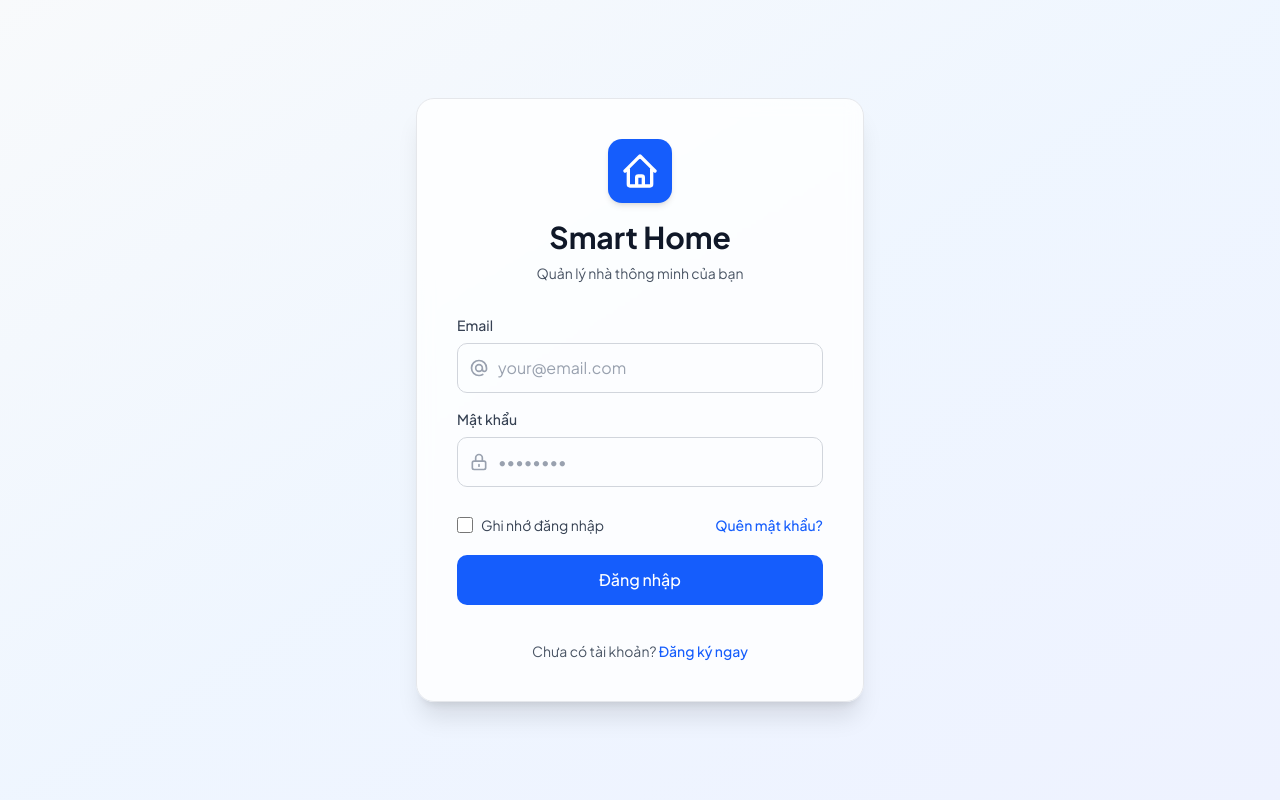
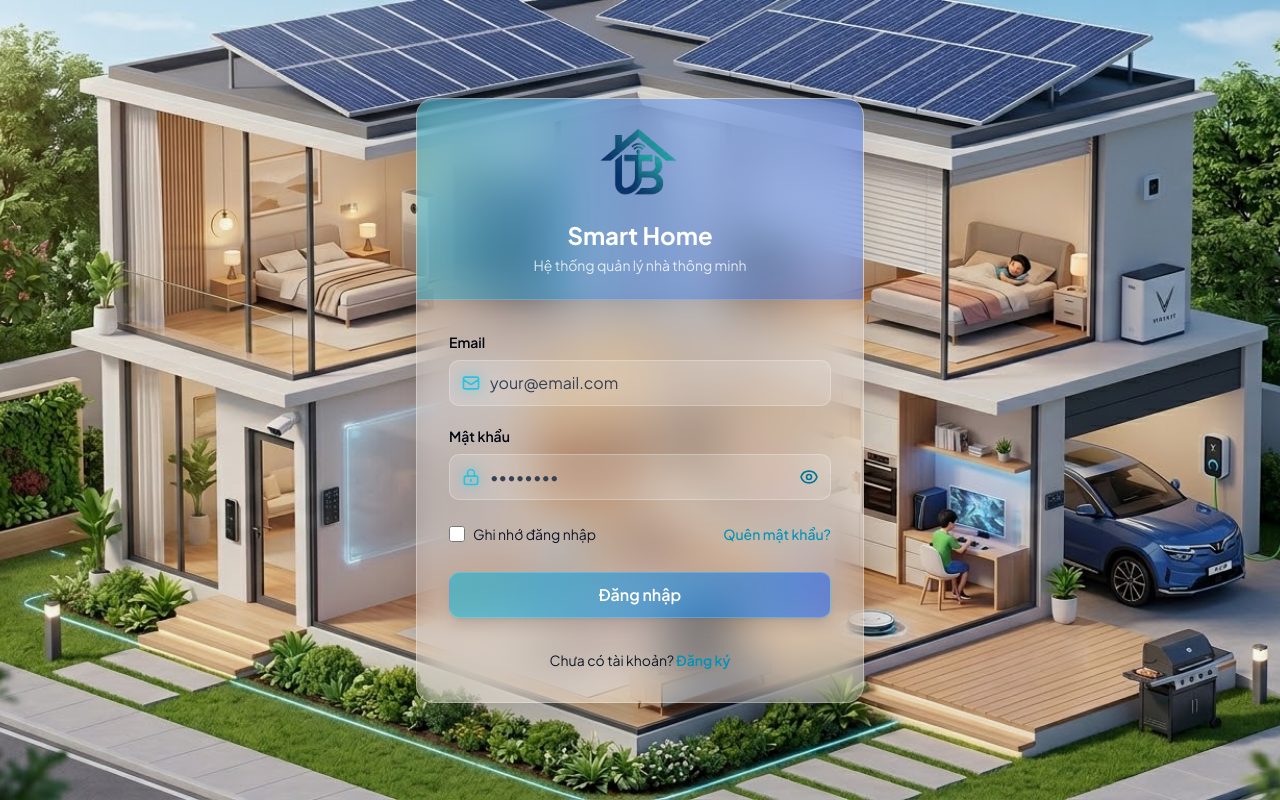
Before and after one commit to mihtuandau/smart_home, a Next.js app in the folder client/: page /login in a window 1280 px wide. Built offline with nearby package versions, Linux system fonts and the light colour scheme; no server answers.

Commit message:
improve auth

```diff
--- a/client/next.config.ts
+++ b/client/next.config.ts
@@ -3,6 +3,7 @@ import type { NextConfig } from "next";
 const nextConfig: NextConfig = {
   /* config options here */
   reactCompiler: true,
+  devIndicators: false,
 };
 
 export default nextConfig;
--- a/client/src/app/(auth)/login/page.tsx
+++ b/client/src/app/(auth)/login/page.tsx
@@ -1,6 +1,8 @@
 'use client';
 
 import React, { useState, FormEvent } from 'react';
+import Image from 'next/image';
+import Link from 'next/link';
 import { useRouter } from 'next/navigation';
 import { useAuth } from '@/contexts/AuthContext';
 import { LoginCredentials } from '@/types';
@@ -14,6 +16,7 @@ export default function LoginPage() {
     email: '',
     password: '',
   });
+  const [showPassword, setShowPassword] = useState(false);
   const [error, setError] = useState<string>('');
   const [fieldErrors, setFieldErrors] = useState<{ email?: string; password?: string }>({});
   const [isLoading, setIsLoading] = useState(false);
@@ -48,41 +51,61 @@ export default function LoginPage() {
   };
 
   return (
-    <div className="min-h-screen flex items-center justify-center bg-gradient-to-br from-slate-50 via-blue-50 to-indigo-50 px-4 py-12">
-      <div className="max-w-md w-full space-y-8">
-        <div className="bg-white/80 backdrop-blur-sm border border-gray-200 p-10 rounded-2xl shadow-xl">
-          {/* Logo & Title */}
-          <div className="text-center mb-8">
-            <div className="mx-auto h-16 w-16 bg-blue-600 rounded-xl flex items-center justify-center mb-4 shadow-md">
-              <svg className="h-10 w-10 text-white" fill="none" stroke="currentColor" viewBox="0 0 24 24">
-                <path strokeLinecap="round" strokeLinejoin="round" strokeWidth={2} d="M3 12l2-2m0 0l7-7 7 7M5 10v10a1 1 0 001 1h3m10-11l2 2m-2-2v10a1 1 0 01-1 1h-3m-6 0a1 1 0 001-1v-4a1 1 0 011-1h2a1 1 0 011 1v4a1 1 0 001 1m-6 0h6" />
-              </svg>
+    <div className="min-h-screen flex items-center justify-center px-4 py-12 relative overflow-hidden">
+      {/* Background image */}
+      <div
+        className="absolute inset-0 bg-cover bg-center"
+        style={{
+          backgroundImage: 'url(/images/images_login.jpg)',
+        }}
+      />
+
+      {/* Subtle overlay */}
+      <div className="absolute inset-0 bg-gradient-to-b from-black/0 to-black/4" />
+
+      {/* Content */}
+      <div className="relative w-full max-w-md z-10">
+        <div className="bg-white/18 backdrop-blur-xl rounded-2xl shadow-2xl overflow-hidden border border-white/35">
+          {/* Header */}
+          <div className="bg-gradient-to-r from-cyan-500/36 via-blue-500/36 to-blue-600/36 backdrop-blur-md px-8 pb-6 border-b border-white/18">
+            <div className="flex justify-center">
+              <div className="">
+                <Image
+                  src="/images/logo_smart.png"
+                  alt="Smart Home Logo"
+                  width={40}
+                  height={40}
+                  className="h-30 w-30 object-contain"
+                  priority
+                />
               </div>
-            <h2 className="text-3xl font-bold text-gray-900 mb-2">Smart Home</h2>
-            <p className="text-gray-600 text-sm">Quản lý nhà thông minh của bạn</p>
+            </div>
+            <h1 className="text-2xl font-bold text-white text-center">Smart Home</h1>
+            <p className="text-white/80 text-center text-sm mt-1">Hệ thống quản lý nhà thông minh</p>
           </div>
 
-          {/* API Error */}
+          {/* Form */}
+          <div className="p-8 backdrop-blur-md">
+            {/* Error */}
             {error && (
-            <div className="bg-red-50 border border-red-200 text-red-700 px-4 py-3 rounded-lg text-sm mb-6 flex items-center gap-2">
-              <svg className="w-5 h-5 shrink-0" fill="currentColor" viewBox="0 0 20 20">
+              <div className="mb-6 p-4 bg-red-500/14 border border-red-300/35 rounded-xl flex items-start gap-3 backdrop-blur-sm">
+                <svg className="w-5 h-5 text-red-600 shrink-0 mt-0.5" fill="currentColor" viewBox="0 0 20 20">
                   <path fillRule="evenodd" d="M10 18a8 8 0 100-16 8 8 0 000 16zM8.707 7.293a1 1 0 00-1.414 1.414L8.586 10l-1.293 1.293a1 1 0 101.414 1.414L10 11.414l1.293 1.293a1 1 0 001.414-1.414L11.414 10l1.293-1.293a1 1 0 00-1.414-1.414L10 8.586 8.707 7.293z" clipRule="evenodd" />
                 </svg>
-              {error}
+                <p className="text-sm text-red-700 font-medium">{error}</p>
               </div>
             )}
 
             <form onSubmit={handleSubmit} className="space-y-5">
-            <div className="space-y-4">
               {/* Email */}
               <div>
-                <label htmlFor="email" className="block text-sm font-medium text-gray-700 mb-2">
+                <label htmlFor="email" className="block text-sm font-semibold text-gray-950 mb-2">
                   Email
                 </label>
                 <div className="relative">
                   <div className="absolute inset-y-0 left-0 pl-3 flex items-center pointer-events-none">
-                    <svg className="h-5 w-5 text-gray-400" fill="none" stroke="currentColor" viewBox="0 0 24 24">
-                      <path strokeLinecap="round" strokeLinejoin="round" strokeWidth={2} d="M16 12a4 4 0 10-8 0 4 4 0 008 0zm0 0v1.5a2.5 2.5 0 005 0V12a9 9 0 10-9 9m4.5-1.206a8.959 8.959 0 01-4.5 1.207" />
+                    <svg className="h-5 w-5 text-cyan-500" fill="none" stroke="currentColor" viewBox="0 0 24 24">
+                      <path strokeLinecap="round" strokeLinejoin="round" strokeWidth={2} d="M3 8l7.89 5.26a2 2 0 002.22 0L21 8M5 19h14a2 2 0 002-2V7a2 2 0 00-2-2H5a2 2 0 00-2 2v10a2 2 0 002 2z" />
                     </svg>
                   </div>
                   <input
@@ -92,94 +115,122 @@ export default function LoginPage() {
                     autoComplete="email"
                     value={credentials.email}
                     onChange={(e) => setCredentials({ ...credentials, email: e.target.value })}
-                    className={`block w-full pl-10 pr-3 py-3 border rounded-lg focus:outline-none focus:ring-2 focus:ring-blue-500 focus:border-transparent text-gray-900 placeholder-gray-400 ${
-                      fieldErrors.email ? 'border-red-400 bg-red-50' : 'border-gray-300'
+                    className={`block w-full pl-10 pr-4 py-2.5 border rounded-lg focus:outline-none focus:ring-2 focus:ring-cyan-300 focus:border-transparent transition backdrop-blur-sm text-gray-900 placeholder-gray-700 ${
+                      fieldErrors.email ? 'border-red-400/55 bg-red-50/18' : 'border-white/26 bg-white/16 hover:bg-white/24'
                     }`}
                     placeholder="your@email.com"
                   />
                 </div>
                 {fieldErrors.email && (
-                  <p className="mt-1 text-xs text-red-600">{fieldErrors.email}</p>
+                  <p className="mt-1.5 text-xs text-red-700 font-medium">{fieldErrors.email}</p>
                 )}
               </div>
 
               {/* Password */}
               <div>
-                <label htmlFor="password" className="block text-sm font-medium text-gray-700 mb-2">
+                <label htmlFor="password" className="block text-sm font-semibold text-gray-950 mb-2">
                   Mật khẩu
                 </label>
                 <div className="relative">
                   <div className="absolute inset-y-0 left-0 pl-3 flex items-center pointer-events-none">
-                    <svg className="h-5 w-5 text-gray-400" fill="none" stroke="currentColor" viewBox="0 0 24 24">
+                    <svg className="h-5 w-5 text-cyan-500" fill="none" stroke="currentColor" viewBox="0 0 24 24">
                       <path strokeLinecap="round" strokeLinejoin="round" strokeWidth={2} d="M12 15v2m-6 4h12a2 2 0 002-2v-6a2 2 0 00-2-2H6a2 2 0 00-2 2v6a2 2 0 002 2zm10-10V7a4 4 0 00-8 0v4h8z" />
                     </svg>
                   </div>
                   <input
                     id="password"
                     name="password"
-                    type="password"
+                    type={showPassword ? 'text' : 'password'}
                     autoComplete="current-password"
                     value={credentials.password}
                     onChange={(e) => setCredentials({ ...credentials, password: e.target.value })}
-                    className={`block w-full pl-10 pr-3 py-3 border rounded-lg focus:outline-none focus:ring-2 focus:ring-blue-500 focus:border-transparent text-gray-900 placeholder-gray-400 ${
-                      fieldErrors.password ? 'border-red-400 bg-red-50' : 'border-gray-300'
+                    className={`block w-full pl-10 pr-11 py-2.5 border rounded-lg focus:outline-none focus:ring-2 focus:ring-cyan-300 focus:border-transparent transition backdrop-blur-sm text-gray-900 placeholder-gray-700 ${
+                      fieldErrors.password ? 'border-red-400/55 bg-red-50/18' : 'border-white/26 bg-white/16 hover:bg-white/24'
                     }`}
                     placeholder="••••••••"
                   />
+                  <button
+                    type="button"
+                    onClick={() => setShowPassword((prev) => !prev)}
+                    className="absolute inset-y-0 right-0 pr-3 flex items-center text-cyan-700 hover:text-cyan-900 transition"
+                    aria-label={showPassword ? 'Ẩn mật khẩu' : 'Hiện mật khẩu'}
+                  >
+                    {showPassword ? (
+                      <svg className="h-5 w-5" fill="none" stroke="currentColor" viewBox="0 0 24 24">
+                        <path
+                          strokeLinecap="round"
+                          strokeLinejoin="round"
+                          strokeWidth={2}
+                          d="M13.875 18.825A10.05 10.05 0 0112 19c-4.478 0-8.268-2.943-9.542-7a9.961 9.961 0 012.153-3.592M6.223 6.223A9.953 9.953 0 0112 5c4.478 0 8.268 2.943 9.542 7a9.967 9.967 0 01-4.293 5.337M15 12a3 3 0 11-6 0 3 3 0 016 0zM3 3l18 18"
+                        />
+                      </svg>
+                    ) : (
+                      <svg className="h-5 w-5" fill="none" stroke="currentColor" viewBox="0 0 24 24">
+                        <path
+                          strokeLinecap="round"
+                          strokeLinejoin="round"
+                          strokeWidth={2}
+                          d="M15 12a3 3 0 11-6 0 3 3 0 016 0z"
+                        />
+                        <path
+                          strokeLinecap="round"
+                          strokeLinejoin="round"
+                          strokeWidth={2}
+                          d="M2.458 12C3.732 7.943 7.522 5 12 5c4.478 0 8.268 2.943 9.542 7-1.274 4.057-5.064 7-9.542 7-4.478 0-8.268-2.943-9.542-7z"
+                        />
+                      </svg>
+                    )}
+                  </button>
                 </div>
                 {fieldErrors.password && (
-                  <p className="mt-1 text-xs text-red-600">{fieldErrors.password}</p>
+                  <p className="mt-1.5 text-xs text-red-700 font-medium">{fieldErrors.password}</p>
                 )}
-              </div>
               </div>
 
               {/* Remember & Forgot */}
-            <div className="flex items-center justify-between pt-2">
-              <div className="flex items-center">
+              <div className="flex items-center justify-between pt-1">
+                <label className="flex items-center cursor-pointer">
                   <input
                     id="remember-me"
                     name="remember-me"
                     type="checkbox"
-                  className="h-4 w-4 rounded border-gray-300 text-blue-600 focus:ring-blue-500"
+                    className="h-4 w-4 rounded border-gray-400/30 text-cyan-600 focus:ring-cyan-300 bg-white/16"
                   />
-                <label htmlFor="remember-me" className="ml-2 block text-sm text-gray-700">
-                  Ghi nhớ đăng nhập
+                  <span className="ml-2 text-sm text-gray-900">Ghi nhớ đăng nhập</span>
                 </label>
-              </div>
-              <div className="text-sm">
-                <a href="#" className="font-medium text-blue-600 hover:text-blue-500">
+                <a href="#" className="text-sm font-medium text-cyan-600 hover:text-cyan-700 transition">
                   Quên mật khẩu?
                 </a>
-              </div>
               </div>
 
               {/* Submit */}
               <button
                 type="submit"
                 disabled={isLoading}
-              className="w-full flex justify-center items-center gap-2 py-3 px-4 border border-transparent rounded-lg text-white bg-blue-600 hover:bg-blue-700 focus:outline-none focus:ring-2 focus:ring-offset-2 focus:ring-blue-500 transition-colors duration-200 disabled:opacity-50 disabled:cursor-not-allowed font-medium"
+                className="w-full mt-7 py-2.5 px-4 bg-gradient-to-r from-cyan-500/52 to-blue-600/52 hover:from-cyan-600/62 hover:to-blue-700/62 text-white font-semibold rounded-lg transition-all shadow-lg hover:shadow-xl disabled:opacity-50 disabled:cursor-not-allowed flex items-center justify-center gap-2 backdrop-blur-sm border border-cyan-200/25"
               >
                 {isLoading ? (
                   <>
-                  <svg className="animate-spin h-5 w-5 text-white" fill="none" viewBox="0 0 24 24">
+                    <svg className="animate-spin h-4 w-4" fill="none" viewBox="0 0 24 24">
                       <circle className="opacity-25" cx="12" cy="12" r="10" stroke="currentColor" strokeWidth="4"></circle>
                       <path className="opacity-75" fill="currentColor" d="M4 12a8 8 0 018-8V0C5.373 0 0 5.373 0 12h4zm2 5.291A7.962 7.962 0 014 12H0c0 3.042 1.135 5.824 3 7.938l3-2.647z"></path>
                     </svg>
-                  Đang đăng nhập...
+                    Vui lòng chờ...
                   </>
                 ) : (
                   'Đăng nhập'
                 )}
               </button>
 
-            {/* Register Link */}
-            <div className="text-center text-sm pt-4">
-              <span className="text-gray-600">Chưa có tài khoản? </span>
-              <a href="/register" className="font-medium text-blue-600 hover:text-blue-500">
-                Đăng ký ngay
-              </a>
+              {/* Sign up */}
+              <p className="text-center text-sm text-gray-900 pt-3">
+                Chưa có tài khoản?{' '}
+                <Link href="/register" className="font-semibold text-cyan-600 hover:text-cyan-700 transition">
+                  Đăng ký
+                </Link>
+              </p>
+            </form>
           </div>
-          </form>
         </div>
       </div>
     </div>
--- a/client/src/app/(auth)/register/page.tsx
+++ b/client/src/app/(auth)/register/page.tsx
@@ -5,39 +5,71 @@ import Link from 'next/link';
 
 export default function RegisterPage() {
   return (
-    <div className="min-h-screen flex items-center justify-center bg-gradient-to-br from-slate-50 via-blue-50 to-indigo-50 px-4 py-12">
-      <div className="max-w-md w-full space-y-8">
-        <div className="bg-white/80 backdrop-blur-sm border border-gray-200 p-10 rounded-2xl shadow-xl">
-          {/* Logo & Title */}
-          <div className="text-center mb-8">
-            <div className="mx-auto h-16 w-16 bg-red-600 rounded-xl flex items-center justify-center mb-4 shadow-md">
-              <svg className="h-10 w-10 text-white" fill="none" stroke="currentColor" viewBox="0 0 24 24">
-                <path strokeLinecap="round" strokeLinejoin="round" strokeWidth={2} d="M12 8v4m0 4v.01M21 12a9 9 0 11-18 0 9 9 0 0118 0z" />
+    <div className="min-h-screen flex items-center justify-center px-4 py-12 relative overflow-hidden">
+      {/* Background image */}
+      <div
+        className="absolute inset-0 bg-cover bg-center"
+        style={{
+          backgroundImage: 'url(/images/images_login.jpg)',
+        }}
+      />
+
+      {/* Subtle overlay */}
+      <div className="absolute inset-0 bg-gradient-to-b from-black/0 to-black/4" />
+
+      <div className="relative w-full max-w-md z-10">
+        <div className="bg-white/18 backdrop-blur-xl rounded-2xl shadow-2xl overflow-hidden border border-white/35">
+          {/* Header */}
+          <div className="bg-gradient-to-r from-cyan-500/36 via-blue-500/36 to-blue-600/36 backdrop-blur-md px-8 pt-8 pb-6 border-b border-white/18">
+            <div className="flex justify-center mb-4">
+              <div className="h-16 w-16 bg-white/10 backdrop-blur rounded-xl flex items-center justify-center border border-white/30 shadow-lg hover:bg-white/18 transition">
+                <svg className="h-10 w-10 text-white" fill="currentColor" viewBox="0 0 20 20">
+                  <path fillRule="evenodd" d="M13 6a3 3 0 11-6 0 3 3 0 016 0zM18 8a2 2 0 11-4 0 2 2 0 014 0zM14 15a4 4 0 00-8 0v1h8v-1zM6 8a2 2 0 11-4 0 2 2 0 014 0zM16 18v-3a5.972 5.972 0 00-.75-2.906A3.005 3.005 0 0119 15v3h-3zM4.75 12.094A5.973 5.973 0 004 15v3H1v-3a3 3 0 013.75-2.906z" clipRule="evenodd" />
                 </svg>
               </div>
-            <h2 className="text-3xl font-bold text-gray-900 mb-2">Đăng ký đã bị khóa</h2>
-            <p className="text-gray-600 text-sm">Hiện tại chúng tôi không chấp nhận đăng ký tài khoản mới</p>
+            </div>
+            <h1 className="text-2xl font-bold text-white text-center">Đăng ký đã khóa</h1>
+            <p className="text-white/80 text-center text-sm mt-1">Tính năng tạo tài khoản tạm thời không khả dụng</p>
           </div>
 
+          {/* Content */}
+          <div className="p-8 backdrop-blur-md">
             {/* Warning Message */}
-          <div className="bg-yellow-50 border border-yellow-200 text-yellow-800 px-4 py-4 rounded-lg text-sm mb-6 flex items-start gap-3">
-            <svg className="w-5 h-5 shrink-0 mt-0.5" fill="currentColor" viewBox="0 0 20 20">
+            <div className="mb-6 p-4 bg-amber-500/14 border border-amber-300/35 rounded-xl backdrop-blur-sm">
+              <div className="flex gap-3">
+                <svg className="w-5 h-5 text-amber-600 shrink-0 mt-0.5" fill="currentColor" viewBox="0 0 20 20">
                   <path fillRule="evenodd" d="M8.257 3.099c.765-1.36 2.722-1.36 3.486 0l5.58 9.92c.75 1.334-.213 2.98-1.742 2.98H4.42c-1.53 0-2.493-1.646-1.743-2.98l5.58-9.92zM11 13a1 1 0 11-2 0 1 1 0 012 0zm-1-8a1 1 0 00-1 1v3a1 1 0 002 0V6a1 1 0 00-1-1z" clipRule="evenodd" />
                 </svg>
-            <div>
-              <p className="font-semibold mb-1">Tính năng đăng ký tạm thời bị tắt</p>
-              <p>Vui lòng liên hệ với quản trị viên để tạo tài khoản mới</p>
+                <div className="flex-1">
+                  <p className="font-semibold text-amber-950 text-sm mb-1">Đăng ký tạm thời bị khóa</p>
+                  <p className="text-sm text-amber-900">Chúng tôi hiện không chấp nhận đăng ký tài khoản mới. Vui lòng liên hệ với quản trị viên để được hỗ trợ.</p>
+                </div>
               </div>
             </div>
 
-          {/* Login Button */}
-          <div className="space-y-4">
+            {/* Info Box */}
+            <div className="mb-6 p-4 bg-blue-500/14 border border-blue-300/35 rounded-xl backdrop-blur-sm">
+              <p className="text-sm text-blue-950">
+                <span className="font-semibold">📧 Email hỗ trợ:</span><br/>
+                support@smarthome.local
+              </p>
+            </div>
+
+            {/* Actions */}
+            <div className="space-y-3">
               <Link
                 href="/login"
-              className="w-full flex justify-center items-center py-3 px-4 border border-transparent rounded-lg text-white bg-blue-600 hover:bg-blue-700 focus:outline-none focus:ring-2 focus:ring-offset-2 focus:ring-blue-500 transition-colors duration-200 font-medium"
+                className="w-full flex justify-center items-center py-2.5 px-4 bg-gradient-to-r from-cyan-500/52 to-blue-600/52 hover:from-cyan-600/62 hover:to-blue-700/62 text-white font-semibold rounded-lg transition-all shadow-lg hover:shadow-xl backdrop-blur-sm border border-cyan-200/25"
               >
-              Quay lại đăng nhập
+                Quay lại Đăng nhập
               </Link>
+              <a
+                href="mailto:support@smarthome.local"
+                className="w-full flex justify-center items-center py-2.5 px-4 border border-white/26 bg-white/16 hover:bg-white/24 text-gray-900 font-semibold rounded-lg transition backdrop-blur-sm"
+              >
+                Liên hệ Hỗ trợ
+              </a>
+            </div>
           </div>
         </div>
       </div>
```
Also changed, not shown: client/public/images/images_login.jpg (added). Lines whose indentation alone changed are shown as unchanged.
